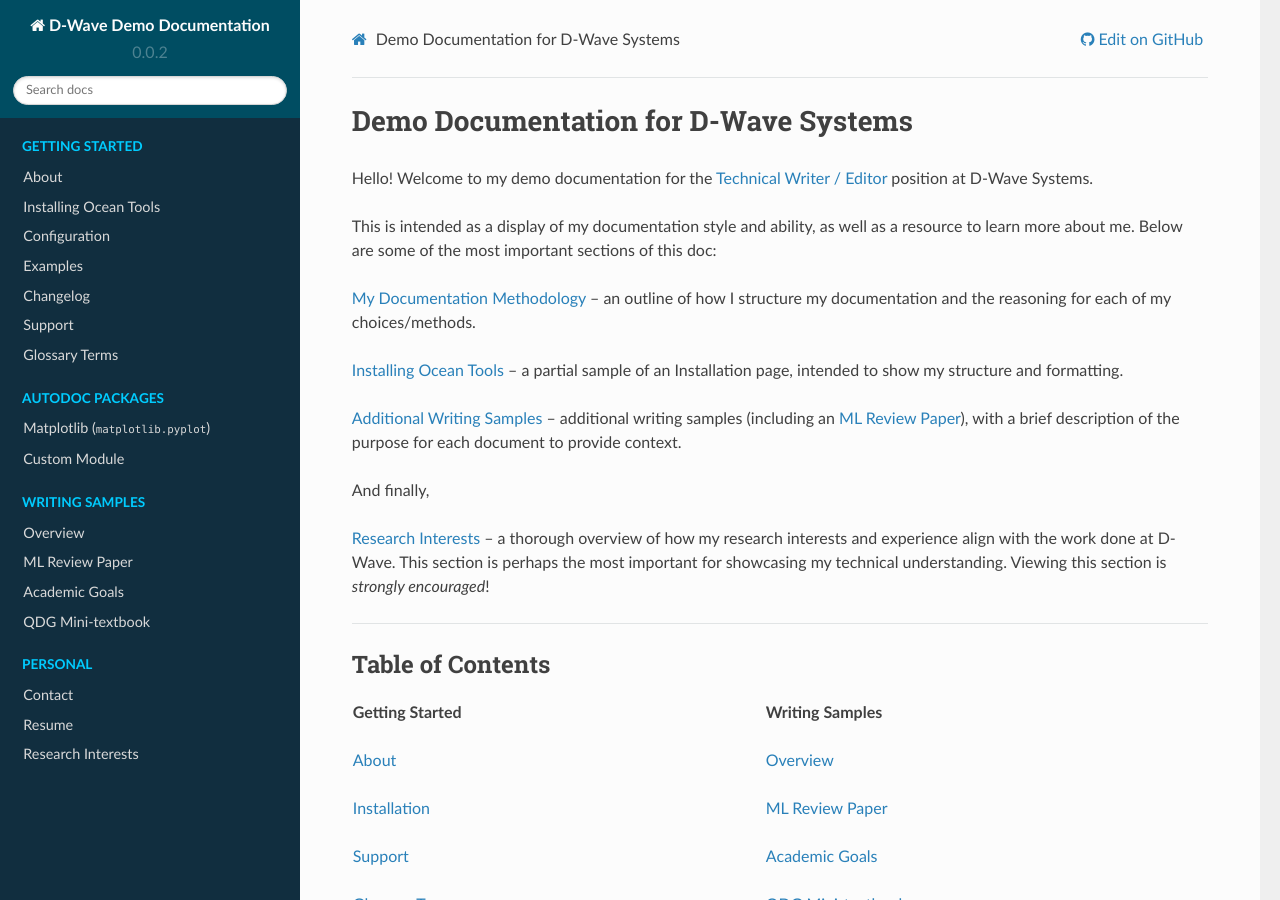
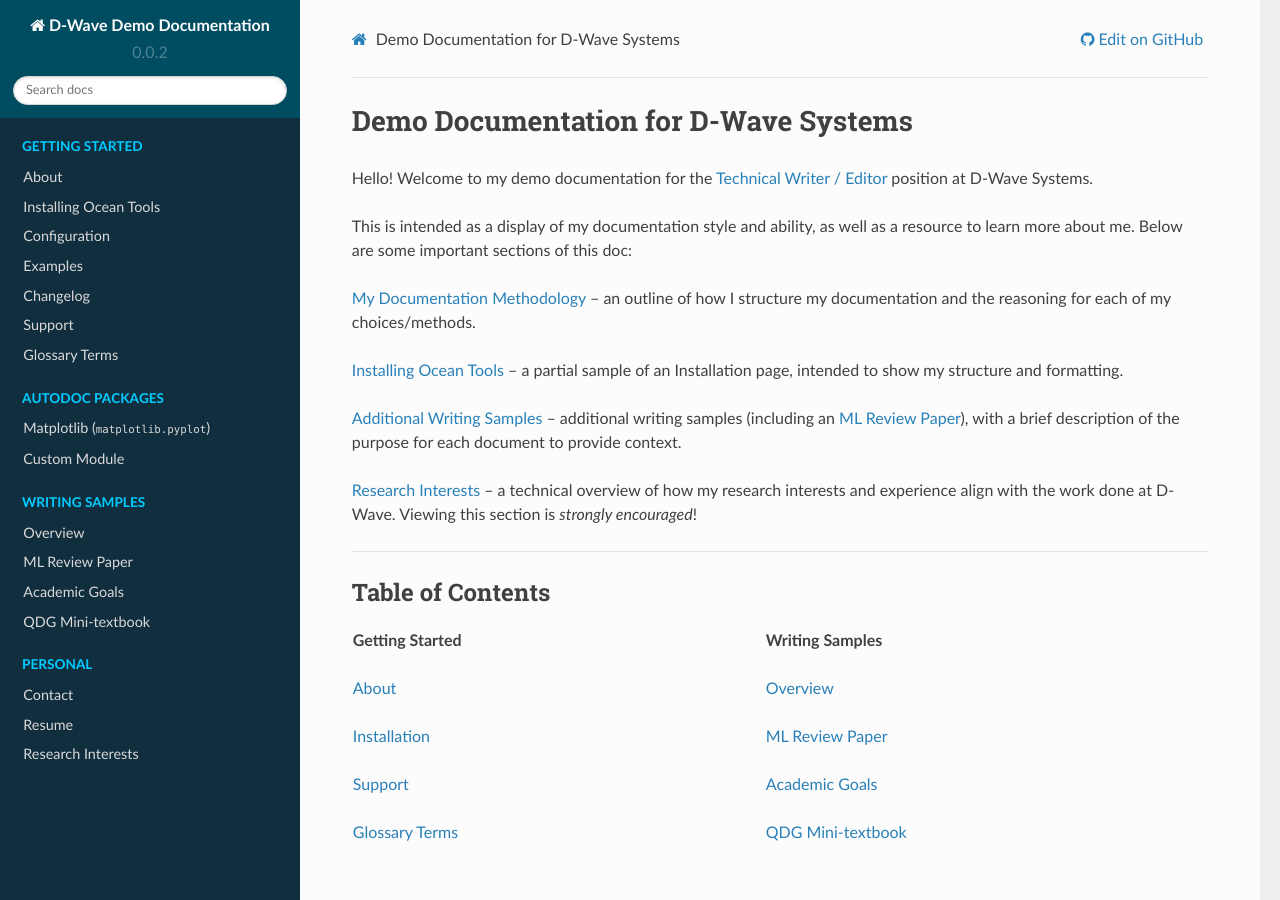
Before and after one commit to rcywang/d-wave-demodoc, a Sphinx documentation site: the page built from docs/index.rst, in a window 1280 px wide and 900 px high. Built offline with Sphinx 7.4.7 and the Read the Docs theme 2.0.0, drawn with Linux system fonts in a browser that asks for light colours.

Commit message:
Update index.rst

```diff
--- a/docs/index.rst
+++ b/docs/index.rst
@@ -10,15 +10,12 @@
 
 Hello! Welcome to my demo documentation for the `Technical Writer / Editor <https://jobs.lever.co/dwavesys/063f504f-9402-4953-9429-cf14452e1436>`_ position at D-Wave Systems.
 
-This is intended as a display of my documentation style and ability, as well as a resource to learn more about me. Below are some of the most important sections of this doc:
+This is intended as a display of my documentation style and ability, as well as a resource to learn more about me. Below are some important sections of this doc:
 
 * :ref:`methodology` -- an outline of how I structure my documentation and the reasoning for each of my choices/methods.
 * :ref:`install` -- a partial sample of an Installation page, intended to show my structure and formatting.
 * :ref:`Additional Writing Samples <quick-links>` -- additional writing samples (including an :ref:`MLOO`), with a brief description of the purpose for each document to provide context.
-
-And finally,
-
-* :ref:`research` -- a thorough overview of how my research interests and experience align with the work done at D-Wave. This section is perhaps the most important for showcasing my technical understanding. Viewing this section is *strongly encouraged*!
+* :ref:`research` -- a technical overview of how my research interests and experience align with the work done at D-Wave. Viewing this section is *strongly encouraged*!
 
 
 ----
```
